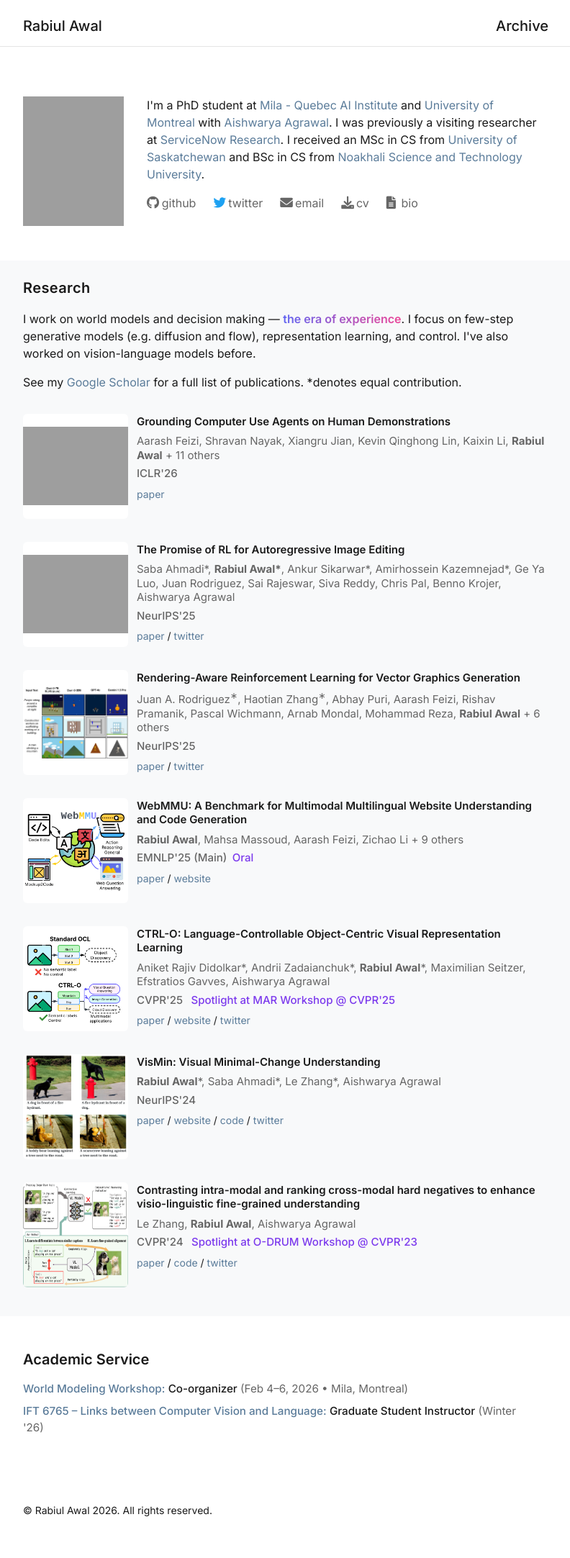
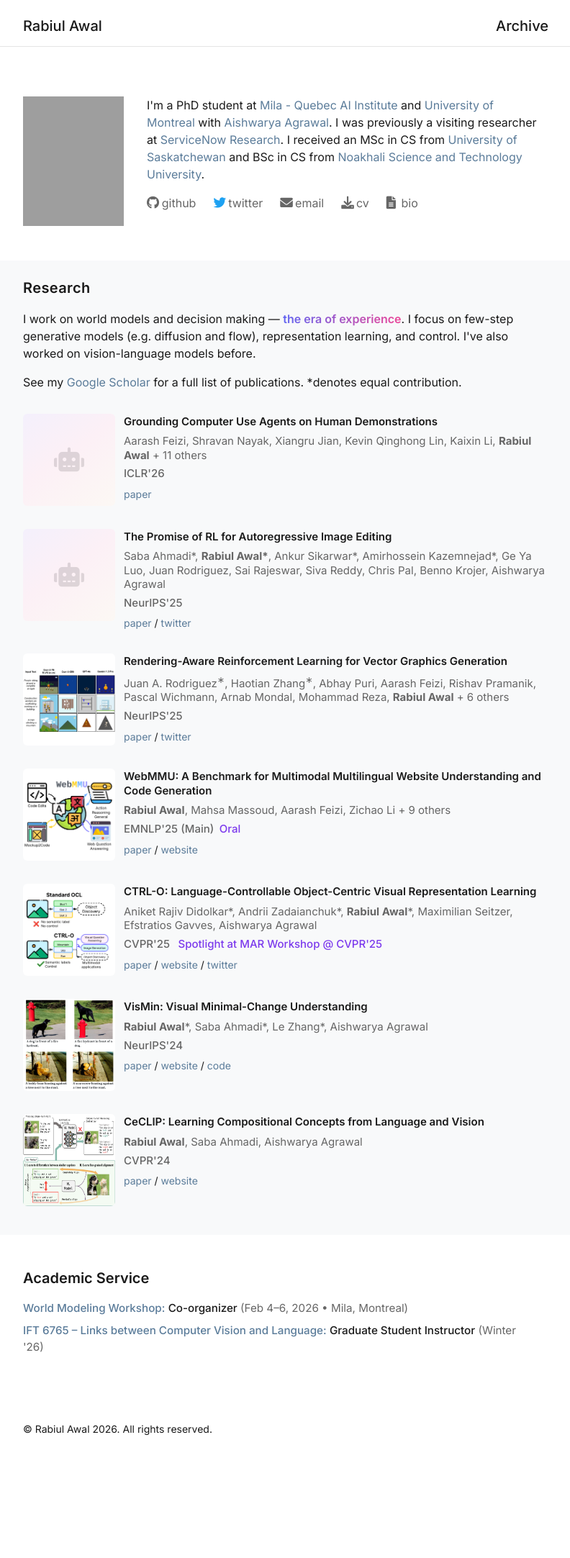
Before and after one commit to rabiulcste/rabiulcste.github.io, a Jekyll site: the page built from index.html, in a window 1280 px wide. Shown: the whole page at 72% size, without its empty margins (243-1035 px from the left). Built offline with Jekyll 4.4.1, drawn with Linux system fonts in a browser that asks for light colours; after the commit the page ends 2052 px from its top, so only the background shows below that; grey boxes are pictures that could not be loaded.

Commit message:
fixed thumb style

```diff
--- a/_includes/pages/about-publications.html
+++ b/_includes/pages/about-publications.html
@@ -4,7 +4,7 @@
 <p>See my <a href="https://scholar.google.ca/citations?user=oOcLfUMAAAAJ&hl=en">Google Scholar</a> for a full list of publications. *denotes equal contribution.</p>
 <div class="publication-list">
   <div class="publication-item">
-    <img src="{{ site.baseurl }}/img/papers/earl_thumb_25.png" alt="GroundCUA" class="publication-image">
+    <div class="publication-image publication-image-placeholder" aria-hidden="true"><i class="fas fa-robot" aria-hidden="true"></i></div>
     <div class="publication-details">
       <p class="publication-title">Grounding Computer Use Agents on Human Demonstrations</p>
       <p class="publication-authors">Aarash Feizi, Shravan Nayak, Xiangru Jian, Kevin Qinghong Lin, Kaixin Li, <strong>Rabiul Awal</strong> + 11 others</p>
@@ -15,7 +15,7 @@
     </div>
   </div>
   <div class="publication-item">
-    <img src="{{ site.baseurl }}/img/papers/earl_thumb_25.png" alt="RL for Image Editing" class="publication-image">
+    <div class="publication-image publication-image-placeholder" aria-hidden="true"><i class="fas fa-robot" aria-hidden="true"></i></div>
     <div class="publication-details">
       <p class="publication-title">The Promise of RL for Autoregressive Image Editing</p>
       <p class="publication-authors">Saba Ahmadi*, <strong>Rabiul Awal*</strong>, Ankur Sikarwar*, Amirhossein Kazemnejad*, Ge Ya Luo, Juan Rodriguez, Sai Rajeswar, Siva Reddy, Chris Pal, Benno Krojer, Aishwarya Agrawal</p>
@@ -73,20 +73,18 @@
         <a href="https://arxiv.org/pdf/2407.16772">Paper</a>
         <a href="https://vismin.net/">Website</a>
         <a href="https://github.com/rabiulcste/vismin">Code</a>
-        <a href="https://x.com/_rabiulawal/status/1816546284549112220">Twitter</a>
       </div>
     </div>
   </div>
   <div class="publication-item">
     <img src="{{ site.baseurl }}/img/papers/ceclip_thumb_23.png" alt="Compositional CLIP" class="publication-image">
     <div class="publication-details">
-      <p class="publication-title">Contrasting intra-modal and ranking cross-modal hard negatives to enhance visio-linguistic fine-grained understanding</p>
-      <p class="publication-authors">Le Zhang, <strong>Rabiul Awal</strong>, Aishwarya Agrawal</p>
-      <p class="publication-venue">CVPR'24 <span class="presentation-badge spotlight">Spotlight at O-DRUM Workshop @ CVPR'23</span></p>
+      <p class="publication-title">CeCLIP: Learning Compositional Concepts from Language and Vision</p>
+      <p class="publication-authors"><strong>Rabiul Awal</strong>, Saba Ahmadi, Aishwarya Agrawal</p>
+      <p class="publication-venue">CVPR'24</p>
       <div class="publication-links">
-        <a href="https://arxiv.org/abs/2306.08832">Paper</a>
-        <a href="https://github.com/lezhang7/Enhance-FineGrained">Code</a>
-        <a href="https://x.com/Le_Zhang7/status/1670813884368973826">Twitter</a>
+        <a href="https://arxiv.org/abs/2311.05476">Paper</a>
+        <a href="https://ceclip-paper.github.io/">Website</a>
       </div>
     </div>
   </div>
```
Also changed, not shown: css/rabiul-blog.css (+26 -12 lines), css/rabiul-blog.min.css.
